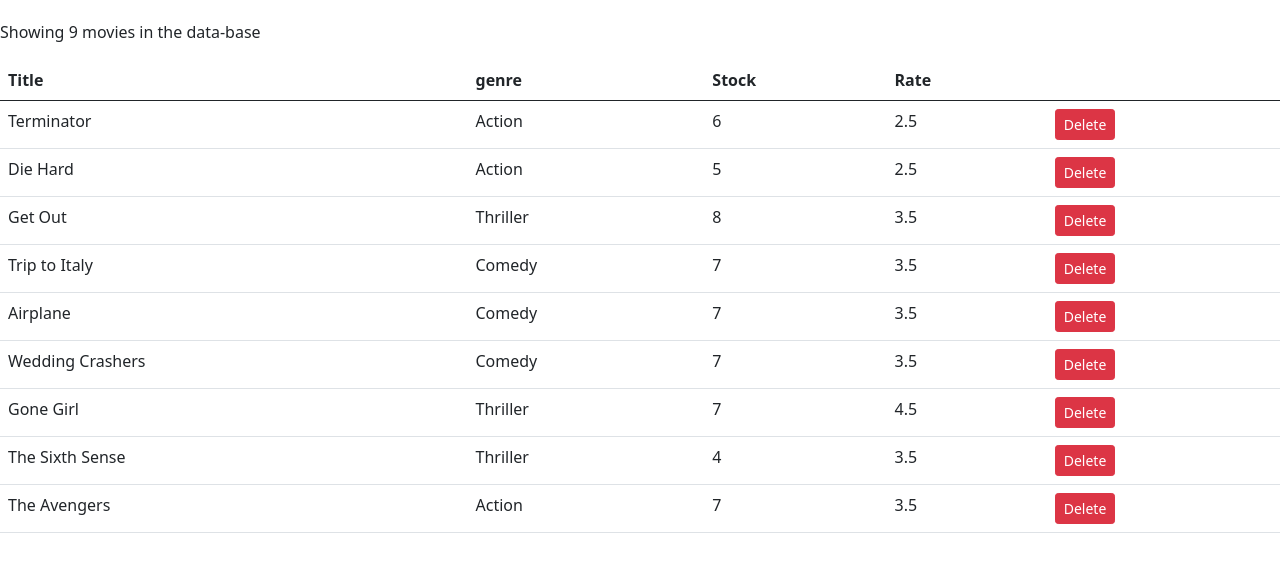
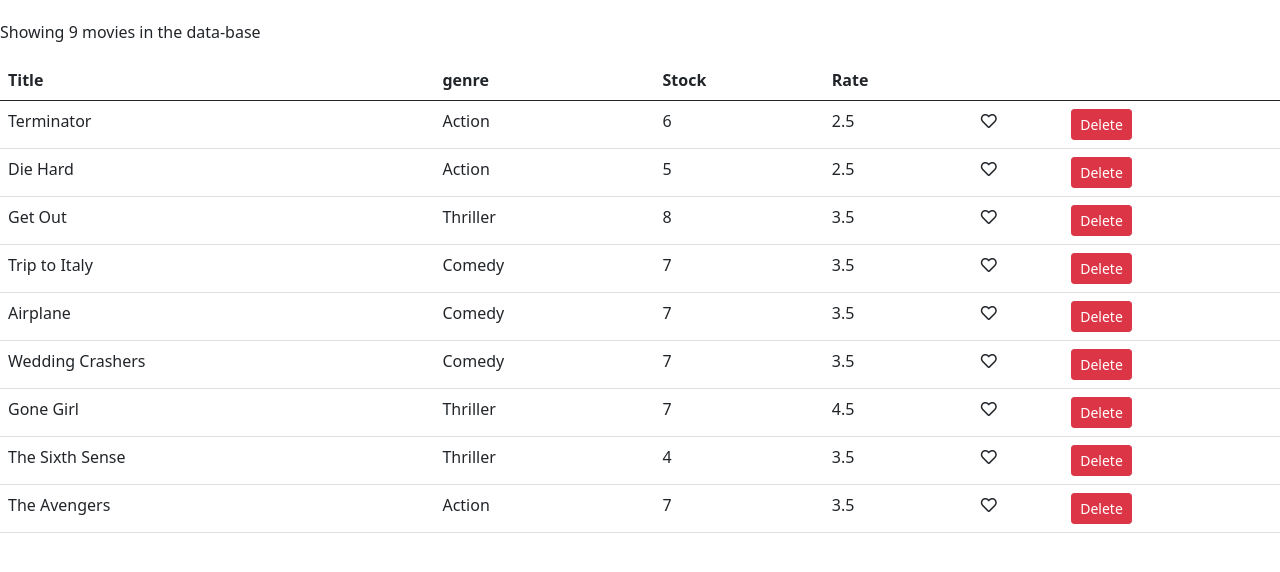
Before and after one commit to iGotABadIdea/Movie-Renting-app, a React (Create React App) app: page / in a window 1280 px wide. Shown: the top 572 px of the page. Built offline with nearby package versions, Linux system fonts and the light colour scheme.

Commit message:
like button created

```diff
--- a/package.json
+++ b/package.json
@@ -3,6 +3,8 @@
   "version": "0.1.0",
   "private": true,
   "dependencies": {
+    "@fortawesome/fontawesome-svg-core": "^1.2.36",
+    "@fortawesome/free-solid-svg-icons": "^5.15.4",
     "@testing-library/jest-dom": "^5.14.1",
     "@testing-library/react": "^11.2.7",
     "@testing-library/user-event": "^12.8.3",
--- a/public/index.html
+++ b/public/index.html
@@ -24,6 +24,7 @@
       work correctly both with client-side routing and a non-root public URL.
       Learn how to configure a non-root public URL by running `npm run build`.
     -->
+    <link rel="stylesheet" href="https://pro.fontawesome.com/releases/v5.10.0/css/all.css" integrity="sha384-AYmEC3Yw5cVb3ZcuHtOA93w35dYTsvhLPVnYs9eStHfGJvOvKxVfELGroGkvsg+p" crossorigin="anonymous"/>
     <title>React App</title>
   </head>
   <body>
--- /dev/null
+++ b/src/components/common/like.jsx
@@ -0,0 +1,9 @@
+import React from 'react';
+
+const Like = (props) => {
+    let classes="fas fa-heart";
+        if(!props.liked ) classes="far fa-heart";
+     return ( <i onClick={props.onClick} style={{cursor:'pointer'}}className={classes}></i> );
+}
+
+export default Like;
--- a/src/components/movies.jsx
+++ b/src/components/movies.jsx
@@ -1,5 +1,6 @@
 import React, { Component } from 'react';
 import { getMovies } from "../services/fakeMovieService";
+import Like from './common/like';
 class Movies extends Component {
     state = {
         movies:getMovies()
@@ -8,6 +9,13 @@
        const movies2=this.state.movies.filter(m=>(m._id!==movie._id))
        this.setState({movies:movies2})
      }
+     handleLike=(movie)=>{
+      const movies=[...this.state.movies];
+      const index=movies.indexOf(movie);
+      movies[index]={...movies[index]};
+      movies[index].liked=!movies[index].liked
+      this.setState({movies});
+     };
     render() {
       if(this.state.movies.length===0) return <p>There are no Movies in the data base</p>
         return (
@@ -20,7 +28,8 @@
       <th scope="col">genre</th>
       <th scope="col">Stock</th>
       <th scope="col">Rate</th>
-      <th></th>
+      <th/>
+      <th/>
     </tr>
   </thead>
   <tbody>
@@ -30,6 +39,7 @@
       <td>{movie.genre.name}</td>
       <td>{movie.numberInStock}</td>
       <td>{movie.dailyRentalRate}</td>
+      <td><Like liked={movie.liked} onClick={()=>this.handleLike(movie)}/></td>
       <td><button onClick={()=>this.handleDelete(movie)} className="btn btn-danger btn-sm">Delete</button></td>
     </tr>
 
--- a/src/index.js
+++ b/src/index.js
@@ -6,11 +6,13 @@
 import 'bootstrap/dist/css/bootstrap.css';
 import 'font-awesome/css/font-awesome.css';
 
+
 ReactDOM.render(
   <React.StrictMode>
     <App />
   </React.StrictMode>,
   document.getElementById('root')
+
 );
 
 // If you want to start measuring performance in your app, pass a function
--- a/src/services/fakeMovieService.js
+++ b/src/services/fakeMovieService.js
@@ -7,7 +7,8 @@
     genre: { _id: "5b21ca3eeb7f6fbccd471818", name: "Action" },
     numberInStock: 6,
     dailyRentalRate: 2.5,
-    publishDate: "2018-01-03T19:04:28.809Z"
+    publishDate: "2018-01-03T19:04:28.809Z",
+
   },
   {
     _id: "5b21ca3eeb7f6fbccd471816",
@@ -95,3 +96,7 @@
   movies.splice(movies.indexOf(movieInDb), 1);
   return movieInDb;
 }
+
+export function likeButton(){
+
+}
```
Also changed, not shown: 1 other file (tests, documents, lock files or other folders).
